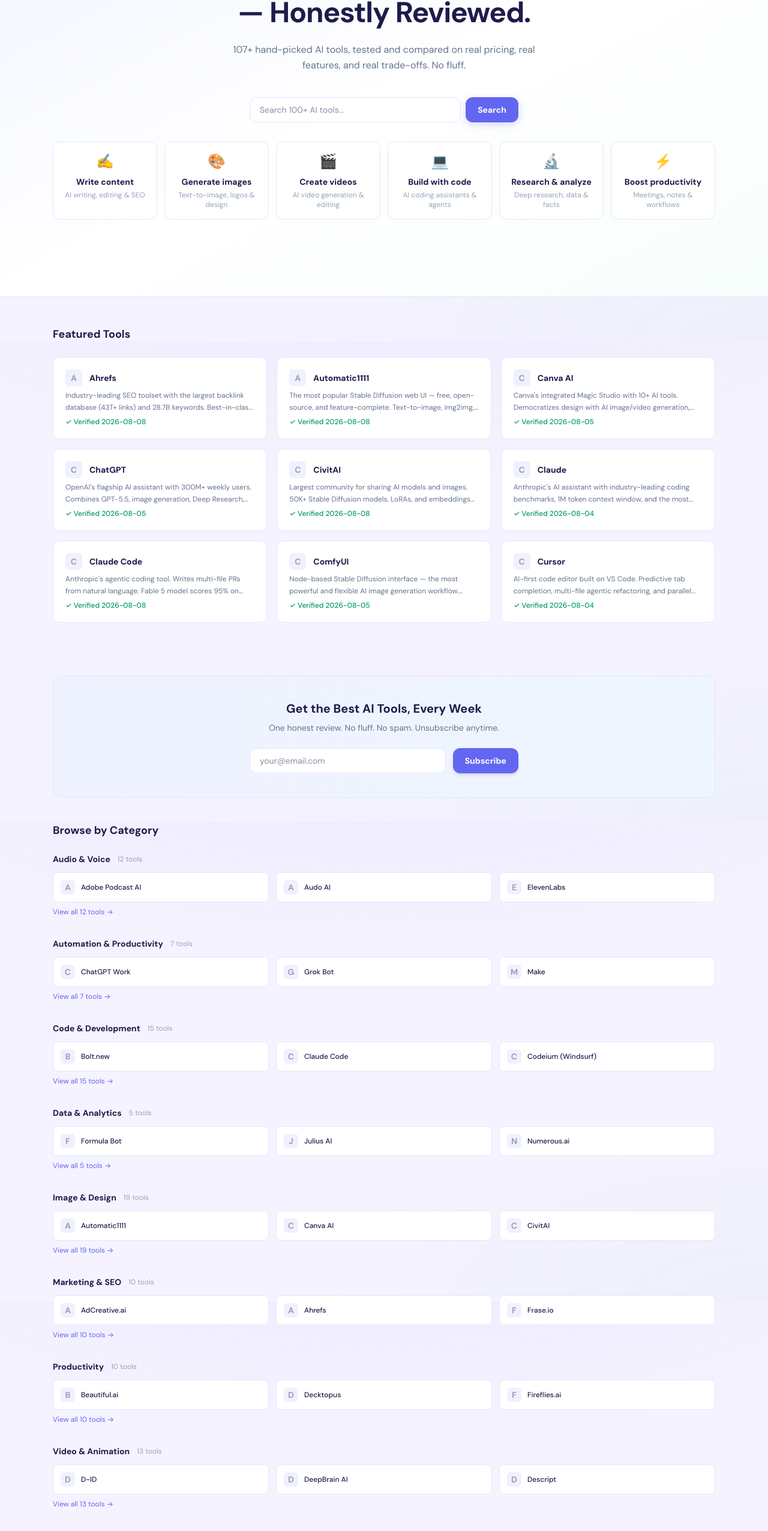
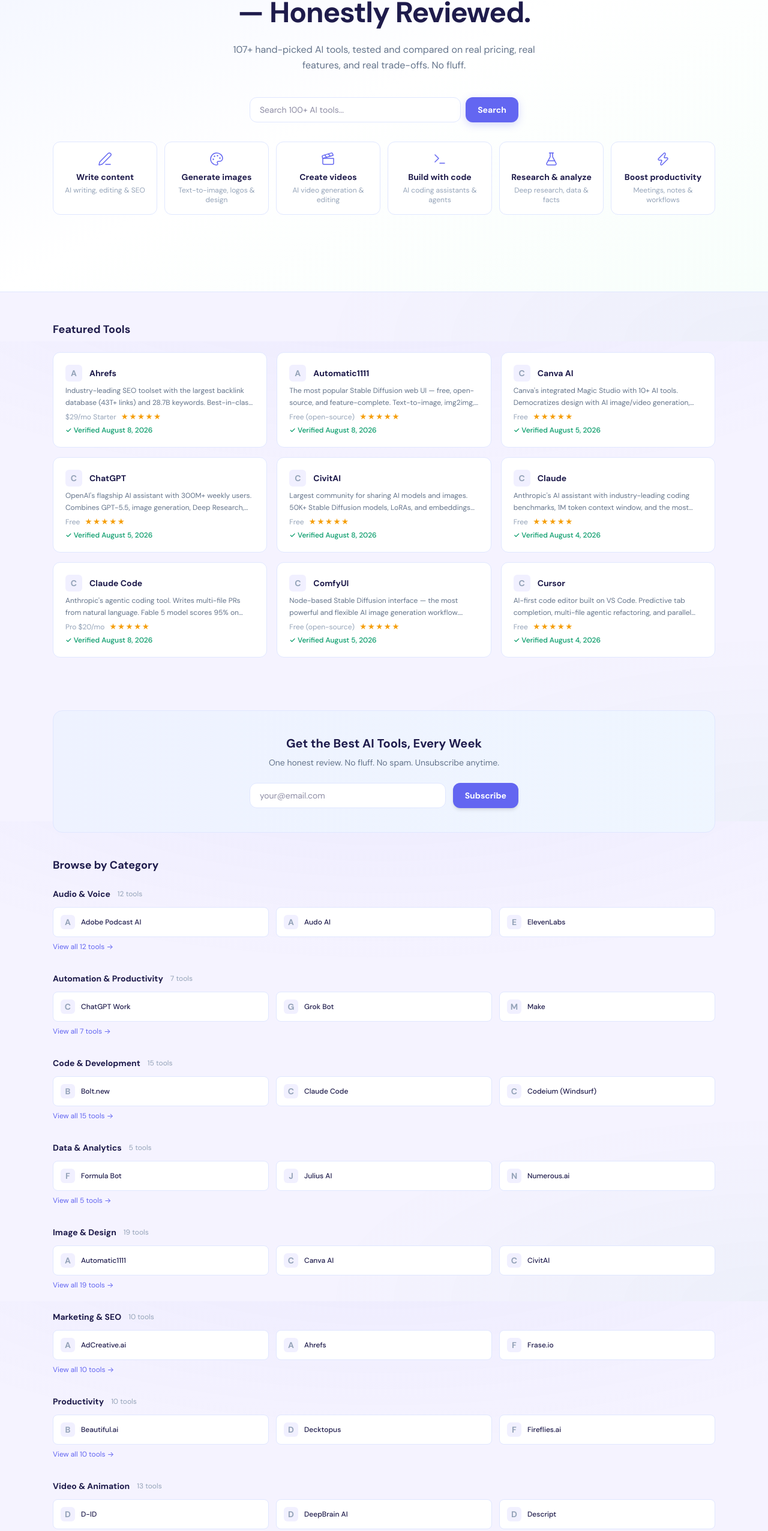
Before and after one commit to Max-jia/UseToolAi, a Next.js app: page / in a window 1280 px wide. Shown: the part 231-2783 px from the top of the page at 60% size. Built offline with nearby package versions, Linux system fonts and the light colour scheme.

Commit message:
Fix homepage search, add pricing/rating to cards, link verified badges, replace all emoji with Lucide icons

```diff
--- a/package.json
+++ b/package.json
@@ -10,6 +10,7 @@
   },
   "dependencies": {
     "gray-matter": "^4.0.3",
+    "lucide-react": "^1.33.0",
     "next": "16.2.10",
     "react": "19.2.4",
     "react-dom": "19.2.4",
--- a/src/app/categories/page.tsx
+++ b/src/app/categories/page.tsx
@@ -1,4 +1,5 @@
 import Link from "next/link";
+import { PenLine, Palette, Clapperboard, Terminal, Zap, Mic, TrendingUp, BarChart3, Wrench, type LucideIcon } from "lucide-react";
 import { getAllCategories, getToolsByCategory } from "@/lib/tools";
 import type { Metadata } from "next";
 
@@ -9,15 +10,15 @@
   alternates: { canonical: "/categories" },
 };
 
-const categoryIcons: Record<string, string> = {
-  "Writing & Text": "✍️",
-  "Image & Design": "🎨",
-  "Video & Animation": "🎬",
-  "Productivity": "⚡",
-  "Code & Development": "💻",
-  "Audio & Voice": "🎵",
-  "Marketing & SEO": "📈",
-  "Data & Analytics": "📊",
+const categoryIcons: Record<string, LucideIcon> = {
+  "Writing & Text": PenLine,
+  "Image & Design": Palette,
+  "Video & Animation": Clapperboard,
+  "Productivity": Zap,
+  "Code & Development": Terminal,
+  "Audio & Voice": Mic,
+  "Marketing & SEO": TrendingUp,
+  "Data & Analytics": BarChart3,
 };
 
 export default function CategoriesPage() {
@@ -40,13 +41,16 @@
         {categories.map((cat) => {
           const tools = getToolsByCategory(cat);
           const slug = cat.toLowerCase().replace(/\s+/g, "-").replace(/&/g, "and");
+          const CategoryIcon = categoryIcons[cat] ?? Wrench;
           return (
             <Link
               key={cat}
               href={`/categories/${slug}`}
               className="bg-[var(--color-card)] rounded-2xl p-6 border border-[var(--color-border)] hover:border-[var(--color-primary)] hover:shadow-md transition-all group flex items-start gap-5"
             >
-              <div className="text-4xl flex-shrink-0 mt-1">{categoryIcons[cat] || "🔧"}</div>
+              <div className="flex-shrink-0 mt-1">
+                <CategoryIcon className="w-9 h-9 text-[var(--color-primary)]" strokeWidth={1.5} />
+              </div>
               <div>
                 <h3 className="font-bold text-lg mb-1 group-hover:text-[var(--color-primary)] transition-colors">
                   {cat}
--- a/src/app/how-we-verify/page.tsx
+++ b/src/app/how-we-verify/page.tsx
@@ -55,7 +55,7 @@
           Verification is done tool by tool, against the official website or primary documentation. Nothing is automated, and no date is ever backfilled. If we haven't actually re-checked a tool, it honestly shows <em>Not yet verified</em> instead of a fake date.
         </p>
         <p>
-          Every tool page carries a <strong>Last Verified</strong> date — the day we actually checked its pricing and features. When you see <span className="text-emerald-600 font-medium">✓ 2026-08-08</span>, that means someone went to the source that day. Not last year. Not "sometime."
+          Every tool page carries a <strong>Last Verified</strong> date — the day we actually checked its pricing and features. When you see <span className="text-emerald-600 font-medium">✓ August 8, 2026</span>, that means someone went to the source that day. Not last year. Not "sometime."
         </p>
 
         <h2 className="text-xl font-bold text-[var(--color-text)]">What We Found in August 2026</h2>
--- a/src/app/page.tsx
+++ b/src/app/page.tsx
@@ -1,9 +1,12 @@
 import Link from "next/link";
+import { PenLine, Palette, Clapperboard, Terminal, FlaskConical, Zap } from "lucide-react";
 import { getAllTools, getAllCategories, getToolsByCategory } from "@/lib/tools";
+import { SearchProvider } from "@/components/SearchContext";
 import SearchFilter from "@/components/SearchFilter";
+import HeroSearch from "@/components/HeroSearch";
 import ToolIcon from "@/components/ToolIcon";
 import NewsletterSignup from "@/components/NewsletterSignup";
-import HeroSearch from "@/components/HeroSearch";
+import { formatHumanDate } from "@/lib/dates";
 import type { Metadata } from "next";
 
 export const metadata: Metadata = {
@@ -40,20 +43,21 @@
 }
 
 const TASKS = [
-  { emoji: "✍️", label: "Write content", desc: "AI writing, editing & SEO", href: "/categories/writing-and-text" },
-  { emoji: "🎨", label: "Generate images", desc: "Text-to-image, logos & design", href: "/categories/image-and-design" },
-  { emoji: "🎬", label: "Create videos", desc: "AI video generation & editing", href: "/categories/video-and-animation" },
-  { emoji: "💻", label: "Build with code", desc: "AI coding assistants & agents", href: "/categories/code-and-development" },
-  { emoji: "🔬", label: "Research & analyze", desc: "Deep research, data & facts", href: "/categories/data-and-analysis" },
-  { emoji: "⚡", label: "Boost productivity", desc: "Meetings, notes & workflows", href: "/categories/productivity" },
+  { icon: PenLine, label: "Write content", desc: "AI writing, editing & SEO", href: "/categories/writing-and-text" },
+  { icon: Palette, label: "Generate images", desc: "Text-to-image, logos & design", href: "/categories/image-and-design" },
+  { icon: Clapperboard, label: "Create videos", desc: "AI video generation & editing", href: "/categories/video-and-animation" },
+  { icon: Terminal, label: "Build with code", desc: "AI coding assistants & agents", href: "/categories/code-and-development" },
+  { icon: FlaskConical, label: "Research & analyze", desc: "Deep research, data & facts", href: "/categories/data-and-analytics" },
+  { icon: Zap, label: "Boost productivity", desc: "Meetings, notes & workflows", href: "/categories/productivity" },
 ];
 
 export default function HomePage() {
   const tools = getAllTools();
   const categories = getAllCategories();
-  const topTools = tools.filter((t) => t.rating >= 4.5).slice(0, 9);
+  const topTools = tools.filter((t) => t.rating >= 4.5 && t.updated).slice(0, 9);
 
   return (
+    <SearchProvider>
       <div>
       <HomepageSchemas tools={topTools} />
       {/* Hero — task-oriented */}
@@ -82,7 +86,9 @@
                 href={task.href}
                 className="group bg-white rounded-xl p-4 border border-[var(--color-border)] hover:border-[var(--color-primary-light)] card-lift text-center"
               >
-                <div className="text-2xl mb-2">{task.emoji}</div>
+                <div className="mb-2 flex justify-center">
+                  <task.icon className="w-6 h-6 text-[var(--color-primary)]" strokeWidth={1.5} />
+                </div>
                 <div className="font-semibold text-sm text-[var(--color-text)] group-hover:text-[var(--color-primary)] transition-colors">
                   {task.label}
                 </div>
@@ -100,11 +106,11 @@
         <h2 className="text-lg font-bold mb-6">Featured Tools</h2>
         <div className="grid grid-cols-1 md:grid-cols-2 lg:grid-cols-3 gap-4">
           {topTools.map((tool) => (
-            <Link
+            <div
               key={tool.slug}
-              href={`/tools/${tool.slug}`}
               className="group bg-white rounded-xl p-5 border border-[var(--color-border)] hover:border-[var(--color-primary-light)] card-lift"
             >
+              <Link href={`/tools/${tool.slug}`} className="block">
                 <div className="flex items-center gap-3 mb-1.5">
                   <ToolIcon url={tool.url} name={tool.name} size={28} />
                   <h3 className="font-semibold text-sm group-hover:text-[var(--color-primary)] transition-colors">
@@ -114,14 +120,24 @@
                 <p className="text-xs text-[var(--color-text-muted)] leading-relaxed line-clamp-2">
                   {tool.description}
                 </p>
+                <div className="mt-1.5 flex items-center gap-2 text-xs">
+                  <span className="text-[var(--color-text-dim)]">{tool.pricing.split(" / ")[0]}</span>
+                  <span className="stars text-xs tracking-wider">
+                    {"★".repeat(Math.floor(tool.rating))}
+                    {"☆".repeat(5 - Math.floor(tool.rating))}
+                  </span>
+                </div>
+              </Link>
               <p className="mt-1.5 text-xs">
                 {tool.updated ? (
-                  <span className="text-emerald-600 font-medium">✓ Verified {tool.updated}</span>
+                  <Link href="/how-we-verify" className="text-emerald-600 font-medium hover:underline">
+                    ✓ Verified {formatHumanDate(tool.updated)}
+                  </Link>
                 ) : (
                   <span className="text-[var(--color-text-dim)]">Not yet verified</span>
                 )}
               </p>
-            </Link>
+            </div>
           ))}
         </div>
       </section>
@@ -176,10 +192,11 @@
       </section>
 
       {/* All tools with search */}
-      <section className="max-w-6xl mx-auto px-6 pb-20">
+      <section id="all-tools" className="max-w-6xl mx-auto px-6 pb-20">
         <h2 className="text-lg font-bold mb-6">All Tools</h2>
         <SearchFilter tools={tools} categories={categories} />
       </section>
     </div>
+    </SearchProvider>
   );
 }
--- a/src/components/HeaderNav.tsx
+++ b/src/components/HeaderNav.tsx
@@ -2,17 +2,18 @@
 
 import { useState, useRef, useEffect } from "react";
 import Link from "next/link";
+import { PenLine, Palette, Clapperboard, Terminal, Zap, Mic, TrendingUp, BarChart3 } from "lucide-react";
 import ThemeToggle from "@/components/ThemeToggle";
 
 const categories = [
-  { name: "Writing & Text", icon: "✍️" },
-  { name: "Image & Design", icon: "🎨" },
-  { name: "Video & Animation", icon: "🎬" },
-  { name: "Code & Development", icon: "💻" },
-  { name: "Productivity", icon: "⚡" },
-  { name: "Audio & Voice", icon: "🎙️" },
-  { name: "Marketing & SEO", icon: "📈" },
-  { name: "Data & Analysis", icon: "📊" },
+  { name: "Writing & Text", icon: PenLine },
+  { name: "Image & Design", icon: Palette },
+  { name: "Video & Animation", icon: Clapperboard },
+  { name: "Code & Development", icon: Terminal },
+  { name: "Productivity", icon: Zap },
+  { name: "Audio & Voice", icon: Mic },
+  { name: "Marketing & SEO", icon: TrendingUp },
+  { name: "Data & Analytics", icon: BarChart3 },
 ];
 
 export default function HeaderNav() {
@@ -65,7 +66,7 @@
                   onClick={() => setOpen(false)}
                   className="flex items-center gap-3 px-4 py-2.5 hover:bg-[var(--color-surface)] transition-colors text-sm"
                 >
-                  <span className="text-base">{cat.icon}</span>
+                  <cat.icon className="w-4 h-4 text-[var(--color-text-muted)]" strokeWidth={1.75} />
                   <span className="font-medium text-[var(--color-text)]">{cat.name}</span>
                 </Link>
               ))}
--- a/src/components/HeroSearch.tsx
+++ b/src/components/HeroSearch.tsx
@@ -1,12 +1,17 @@
 "use client";
 
+import { useSearch } from "@/components/SearchContext";
+
 export default function HeroSearch() {
+  const { setQuery } = useSearch();
+
   return (
     <form
       onSubmit={(e) => {
         e.preventDefault();
         const input = (e.currentTarget.elements.namedItem("q") as HTMLInputElement);
-        if (input?.value) {
+        if (input?.value.trim()) {
+          setQuery(input.value.trim());
           document.getElementById("all-tools")?.scrollIntoView({ behavior: "smooth" });
         }
       }}
--- /dev/null
+++ b/src/components/SearchContext.tsx
@@ -0,0 +1,27 @@
+"use client";
+
+import { createContext, useContext, useState, type ReactNode } from "react";
+
+interface SearchState {
+  query: string;
+  setQuery: (q: string) => void;
+}
+
+const SearchContext = createContext<SearchState>({
+  query: "",
+  setQuery: () => {},
+});
+
+// Shares the hero search query with the All Tools filter two sections below it.
+export function SearchProvider({ children }: { children: ReactNode }) {
+  const [query, setQuery] = useState("");
+  return (
+    <SearchContext.Provider value={{ query, setQuery }}>
+      {children}
+    </SearchContext.Provider>
+  );
+}
+
+export function useSearch() {
+  return useContext(SearchContext);
+}
--- a/src/components/SearchFilter.tsx
+++ b/src/components/SearchFilter.tsx
@@ -1,9 +1,12 @@
 "use client";
 
-import { useState, useMemo } from "react";
+import { useState, useMemo, useEffect } from "react";
 import Link from "next/link";
+import { Search } from "lucide-react";
 import type { Tool } from "@/lib/tools";
 import ToolIcon from "./ToolIcon";
+import { formatHumanDate } from "@/lib/dates";
+import { useSearch } from "@/components/SearchContext";
 
 interface Props {
   tools: Tool[];
@@ -11,7 +14,13 @@
 }
 
 export default function SearchFilter({ tools, categories }: Props) {
+  const { query } = useSearch();
   const [search, setSearch] = useState("");
+
+  // Accept a query typed in the hero search box (SearchContext carries it).
+  useEffect(() => {
+    if (query) setSearch(query);
+  }, [query]);
   const [category, setCategory] = useState("All");
   const [pricing, setPricing] = useState("All");
   const [rating, setRating] = useState(0);
@@ -51,30 +60,30 @@
             onChange={(e) => setSearch(e.target.value)}
             className="w-full pl-10 pr-4 py-3 rounded-lg border border-[var(--color-border)] text-sm bg-[var(--color-bg)] focus:outline-none focus:border-[var(--color-primary)] focus:ring-2 focus:ring-indigo-100 transition"
           />
-          <span className="absolute left-3.5 top-1/2 -translate-y-1/2 text-base">🔍</span>
+          <Search className="absolute left-3.5 top-1/2 -translate-y-1/2 w-4 h-4 text-[var(--color-text-dim)]" />
           {search && (
             <button onClick={() => setSearch("")} className="absolute right-3 top-1/2 -translate-y-1/2 text-[var(--color-text-muted)] hover:text-[var(--color-text)]">✕</button>
           )}
         </div>
         <div className="flex flex-wrap gap-2 items-center text-sm">
           <select value={category} onChange={(e) => setCategory(e.target.value)} className="px-3 py-2 rounded-lg border border-[var(--color-border)] bg-[var(--color-bg)] text-[var(--color-text)] focus:outline-none focus:border-[var(--color-primary)] cursor-pointer text-sm">
-            <option value="All">📂 All Categories</option>
+            <option value="All">All Categories</option>
             {categories.map((cat) => (<option key={cat} value={cat}>{cat}</option>))}
           </select>
           <select value={pricing} onChange={(e) => setPricing(e.target.value)} className="px-3 py-2 rounded-lg border border-[var(--color-border)] bg-[var(--color-bg)] text-[var(--color-text)] focus:outline-none focus:border-[var(--color-primary)] cursor-pointer text-sm">
-            <option value="All">💰 All Pricing</option>
-            <option value="Free">🆓 Free / Freemium</option>
-            <option value="Paid">💳 Paid Only</option>
+            <option value="All">All Pricing</option>
+            <option value="Free">Free / Freemium</option>
+            <option value="Paid">Paid Only</option>
           </select>
           <select value={rating} onChange={(e) => setRating(Number(e.target.value))} className="px-3 py-2 rounded-lg border border-[var(--color-border)] bg-[var(--color-bg)] text-[var(--color-text)] focus:outline-none focus:border-[var(--color-primary)] cursor-pointer text-sm">
-            <option value="0">⭐ All Ratings</option>
+            <option value="0">All Ratings</option>
             <option value="4">★★★★+ (4.0+)</option>
             <option value="5">★★★★★ (5.0 only)</option>
           </select>
           <select value={sort} onChange={(e) => setSort(e.target.value)} className="px-3 py-2 rounded-lg border border-[var(--color-border)] bg-[var(--color-bg)] text-[var(--color-text)] focus:outline-none focus:border-[var(--color-primary)] cursor-pointer text-sm">
-            <option value="name">🔤 Sort: A-Z</option>
-            <option value="rating">⭐ Sort: Rating</option>
-            <option value="category">📂 Sort: Category</option>
+            <option value="name">Sort: A-Z</option>
+            <option value="rating">Sort: Rating</option>
+            <option value="category">Sort: Category</option>
           </select>
           {(search || category !== "All" || pricing !== "All" || rating > 0) && (
             <button onClick={() => { setSearch(""); setCategory("All"); setPricing("All"); setRating(0); setSort("name"); }} className="px-3 py-2 rounded-lg border border-red-200 bg-red-50 text-red-600 hover:bg-red-100 transition font-medium text-sm">Clear All</button>
@@ -96,11 +105,11 @@
       ) : (
         <div className="grid grid-cols-1 md:grid-cols-2 lg:grid-cols-3 gap-4">
           {filtered.map((tool) => (
-            <Link
+            <div
               key={tool.slug}
-              href={`/tools/${tool.slug}`}
               className="bg-white rounded-xl p-5 border border-[var(--color-border)] hover:border-[var(--color-primary)]/30 transition-colors group"
             >
+              <Link href={`/tools/${tool.slug}`} className="block">
                 <div className="flex items-center gap-3 mb-2">
                   <ToolIcon url={tool.url} name={tool.name} size={32} />
                   <div className="flex-1 min-w-0">
@@ -125,14 +134,17 @@
                     <span className="text-green-600 font-medium bg-green-50 px-2 py-0.5 rounded-full">Free</span>
                   )}
                 </div>
+              </Link>
               <div className="mt-1.5 text-xs">
                 {tool.updated ? (
-                  <span className="text-emerald-600 font-medium">✓ Verified {tool.updated}</span>
+                  <Link href="/how-we-verify" className="text-emerald-600 font-medium hover:underline">
+                    ✓ Verified {formatHumanDate(tool.updated)}
+                  </Link>
                 ) : (
                   <span className="text-[var(--color-text-dim)]">Not yet verified</span>
                 )}
               </div>
-            </Link>
+            </div>
           ))}
         </div>
       )}
--- a/src/components/ThemeToggle.tsx
+++ b/src/components/ThemeToggle.tsx
@@ -1,6 +1,7 @@
 "use client";
 
 import { useState, useEffect } from "react";
+import { Sun, Moon } from "lucide-react";
 
 export default function ThemeToggle() {
   const [dark, setDark] = useState(false);
@@ -26,7 +27,7 @@
       aria-label="Toggle dark mode"
       className="p-2 rounded-lg text-[var(--color-text-muted)] hover:text-[var(--color-text)] hover:bg-[var(--color-surface)] transition-colors"
     >
-      {dark ? "☀️" : "🌙"}
+      {dark ? <Sun className="w-5 h-5" /> : <Moon className="w-5 h-5" />}
     </button>
   );
 }
--- /dev/null
+++ b/src/lib/dates.ts
@@ -0,0 +1,23 @@
+// Converts ISO dates like "2026-08-17" into human format like "August 17, 2026".
+// Pure string handling — no Date objects, so no timezone drift on any server.
+const MONTHS = [
+  "January",
+  "February",
+  "March",
+  "April",
+  "May",
+  "June",
+  "July",
+  "August",
+  "September",
+  "October",
+  "November",
+  "December",
+];
+
+export function formatHumanDate(iso: string): string {
+  const [year, month, day] = iso.split("-");
+  const m = Number(month);
+  if (!year || !month || !day || m < 1 || m > 12) return iso;
+  return `${MONTHS[m - 1]} ${Number(day)}, ${year}`;
+}
```
Also changed, not shown: src/app/categories/[slug]/page.tsx (+8 -4 lines), src/app/tools/[slug]/page.tsx (+6 -3 lines), 1 other file (tests, documents, lock files or other folders). Lines whose indentation alone changed are shown as unchanged.
